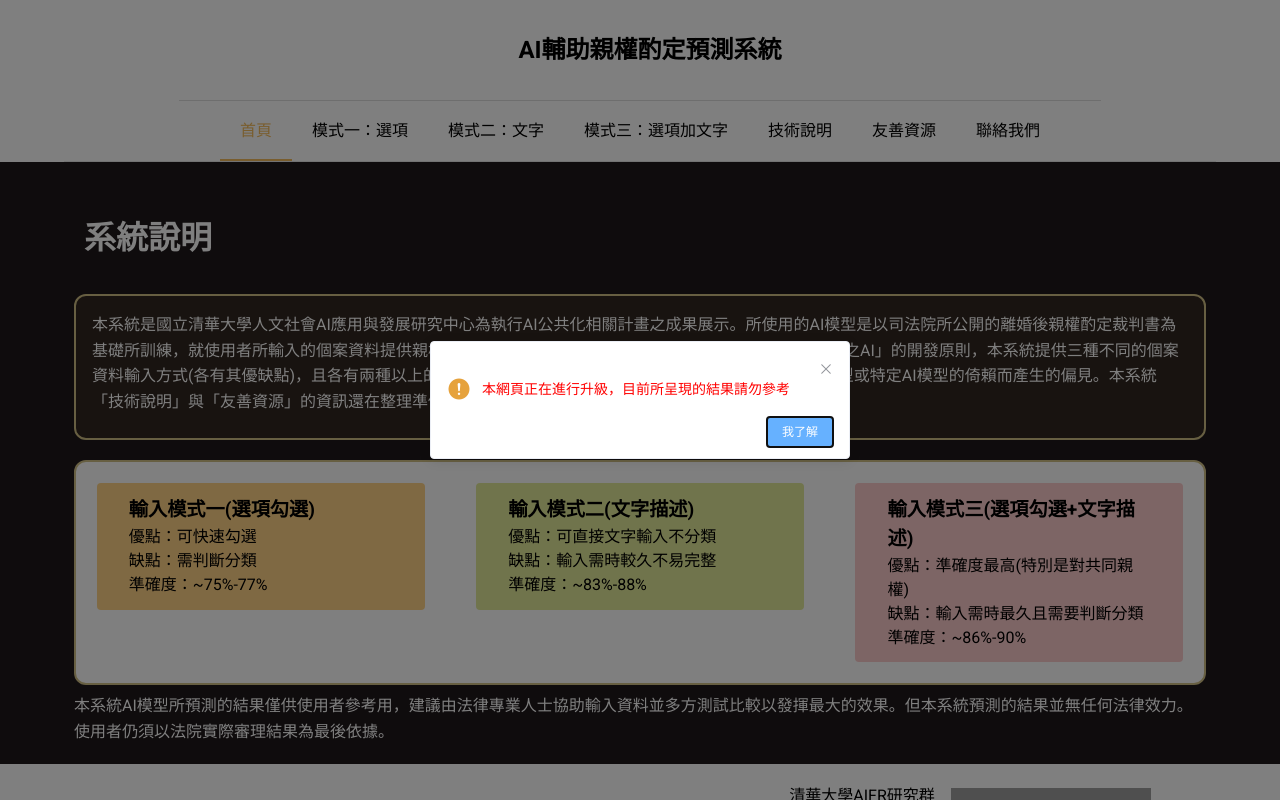
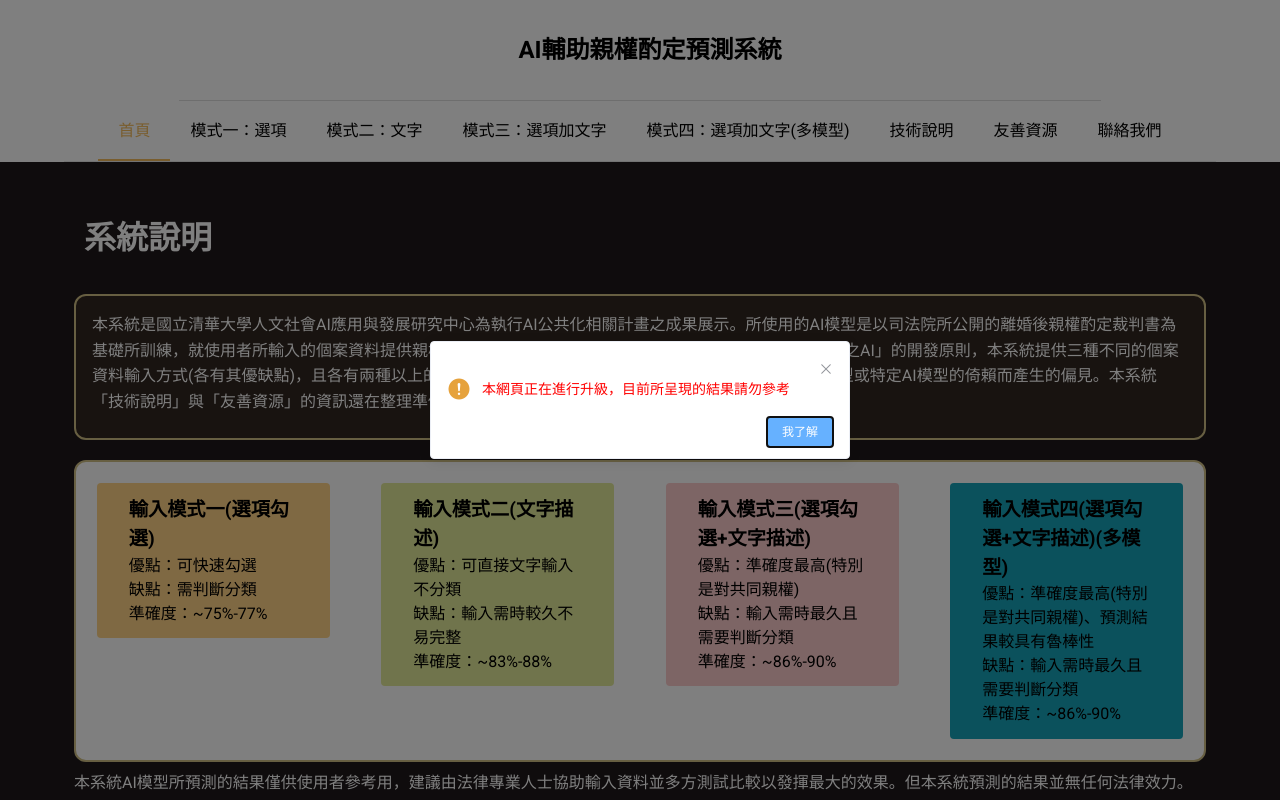
Before and after one commit to MurphyJUAN/demo-cjdp-aifr, a Vue app: page / in a window 1280 px wide. Shown: the top 800 px of the page. Built offline with nearby package versions, Linux system fonts and the light colour scheme; grey boxes are pictures that could not be loaded; what vue-visible would draw is missing.

Commit message:
merge demo and home

```diff
--- a/src/components/Main/homePage.vue
+++ b/src/components/Main/homePage.vue
@@ -5,7 +5,7 @@
     <UserGuide :guide="mainIntro" :isHome="true"></UserGuide>
     <div class="btn-content bg-white">
       <el-row :gutter="10" justify="space-around">
-        <el-col :span="8">
+        <el-col :span="6">
           <router-link to="userPredict/mode1">
             <div class="grid-content bg-orange">
               <strong>輸入模式一(選項勾選)</strong>
@@ -15,7 +15,7 @@
             </div>
           </router-link>
         </el-col>
-        <el-col :span="8">
+        <el-col :span="6">
           <router-link to="userPredict/mode2">
             <div class="grid-content bg-green">
               <strong>輸入模式二(文字描述)</strong>
@@ -25,11 +25,21 @@
             </div>
           </router-link>
         </el-col>
-        <el-col :span="8">
+        <el-col :span="6">
           <router-link to="userPredict/mode3">
             <div class="grid-content bg-pink">
               <strong>輸入模式三(選項勾選+文字描述)</strong>
               <div>優點：準確度最高(特別是對共同親權)</div>
+              <div>缺點：輸入需時最久且需要判斷分類</div>
+              <div>準確度：~86%-90%</div>
+            </div>
+          </router-link>
+        </el-col>
+        <el-col :span="6">
+          <router-link to="/predict-mode4">
+            <div class="grid-content bg-info">
+              <strong>輸入模式四(選項勾選+文字描述)(多模型)</strong>
+              <div>優點：準確度最高(特別是對共同親權)、預測結果較具有魯棒性</div>
               <div>缺點：輸入需時最久且需要判斷分類</div>
               <div>準確度：~86%-90%</div>
             </div>
--- a/src/components/Main/userPredictDemo.vue
+++ b/src/components/Main/userPredictDemo.vue
@@ -86,6 +86,7 @@ export default {
   },
   data() {
     return {
+      previousRoute: null,
       predict_result: { detail_info: [
         { label: '聲請方(Plaintiff)', probability: 60.45 },
         { label: '聲請方(Plaintiff)', probability: 78.96 },
@@ -232,6 +233,16 @@ export default {
         },
       },
     };
+  },
+  beforeRouteEnter(to, from, next) {
+    next((vm) => {
+      vm.previousRoute = from;
+    });
+  },
+
+  beforeRouteUpdate(to, from, next) {
+    this.previousRoute = from;
+    next();
   },
   methods: {
     addStatement(resultKey, statement) {
--- a/src/components/Sub/navbar.vue
+++ b/src/components/Sub/navbar.vue
@@ -14,6 +14,7 @@
       <el-menu-item index="/userPredict/mode1">模式一：選項</el-menu-item>
       <el-menu-item index="/userPredict/mode2">模式二：文字</el-menu-item>
       <el-menu-item index="/userPredict/mode3">模式三：選項加文字</el-menu-item>
+      <el-menu-item index="/predict-mode4">模式四：選項加文字(多模型)</el-menu-item>
       <el-menu-item index="/techDoc">技術說明</el-menu-item>
       <el-menu-item index="/links">友善資源</el-menu-item>
       <el-menu-item index="/contactUs">聯絡我們</el-menu-item>
--- a/src/main.js
+++ b/src/main.js
@@ -17,7 +17,7 @@ Vue.use(ElementUI);
 Vue.config.productionTip = false;
 
 Vue.prototype.$testApi = 'http://127.0.0.1:8000';
-Vue.prototype.$globalApi = ' https://f799-140-114-80-196.jp.ngrok.io';
+Vue.prototype.$globalApi = 'https://subtle-cricket-grown.ngrok-free.app';
 Vue.prototype.$api = Vue.prototype.$globalApi;
 // Vue.prototype.$api = Vue.prototype.$testApi;
 /* eslint-disable no-new */
--- a/src/router/index.js
+++ b/src/router/index.js
@@ -26,6 +26,11 @@ export default new Router({
       path: '/demo-home',
       name: 'HomePageDemo',
       component: HomePageDemo,
+    },
+    {
+      path: '/predict-mode4',
+      name: 'UserPredictDemo',
+      component: UserPredictDemo,
     },
     {
       path: '/demo-predict',
```
